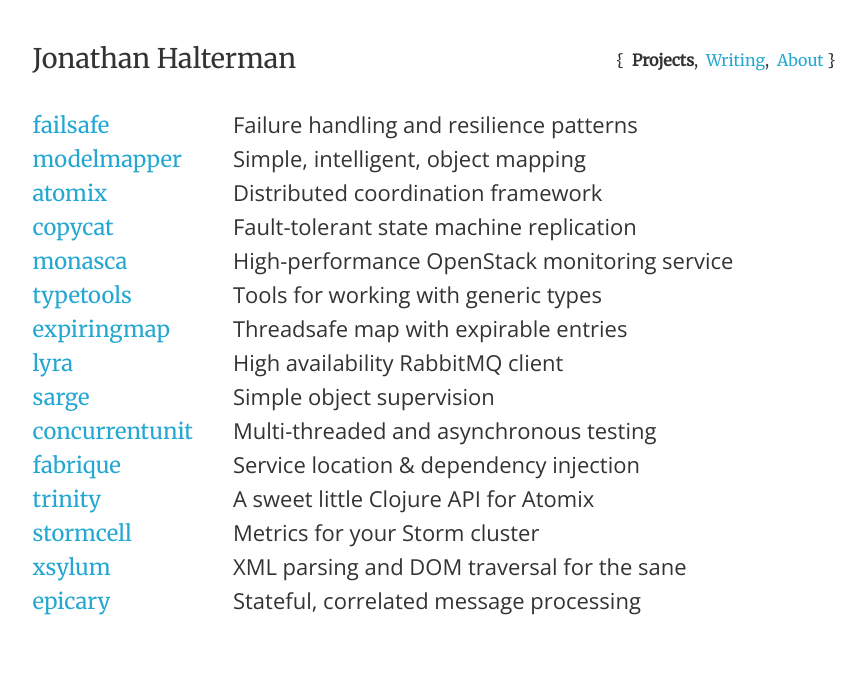
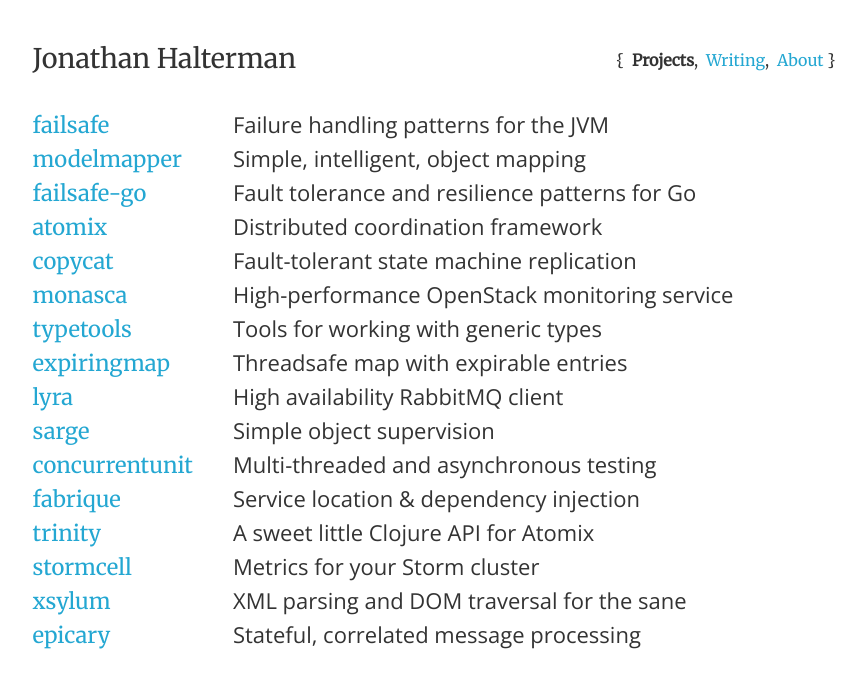
Before and after one commit to jhalterman/jhalterman.github.io, a Jekyll site: the page built from index.html, in a window 1280 px wide. Shown: the top 688 px of the page, without its empty margins (200-1066 px from the left). Built offline with Jekyll 4.4.1, drawn with Linux system fonts in a browser that asks for light colours.

Commit message:
Add failsafe-go

```diff
--- a/_data/projects.yml
+++ b/_data/projects.yml
@@ -1,10 +1,14 @@
 - name: failsafe
-  description: Failure handling and resilience patterns
+  description: Failure handling patterns for the JVM
   url: "https://failsafe.dev"
 
 - name: modelmapper
   description: Simple, intelligent, object mapping
   url: "http://modelmapper.org"
+
+- name: failsafe-go
+  description: Fault tolerance and resilience patterns for Go
+  url: "https://failsafe-go.dev"
 
 - name: atomix
   description: Distributed coordination framework
```
